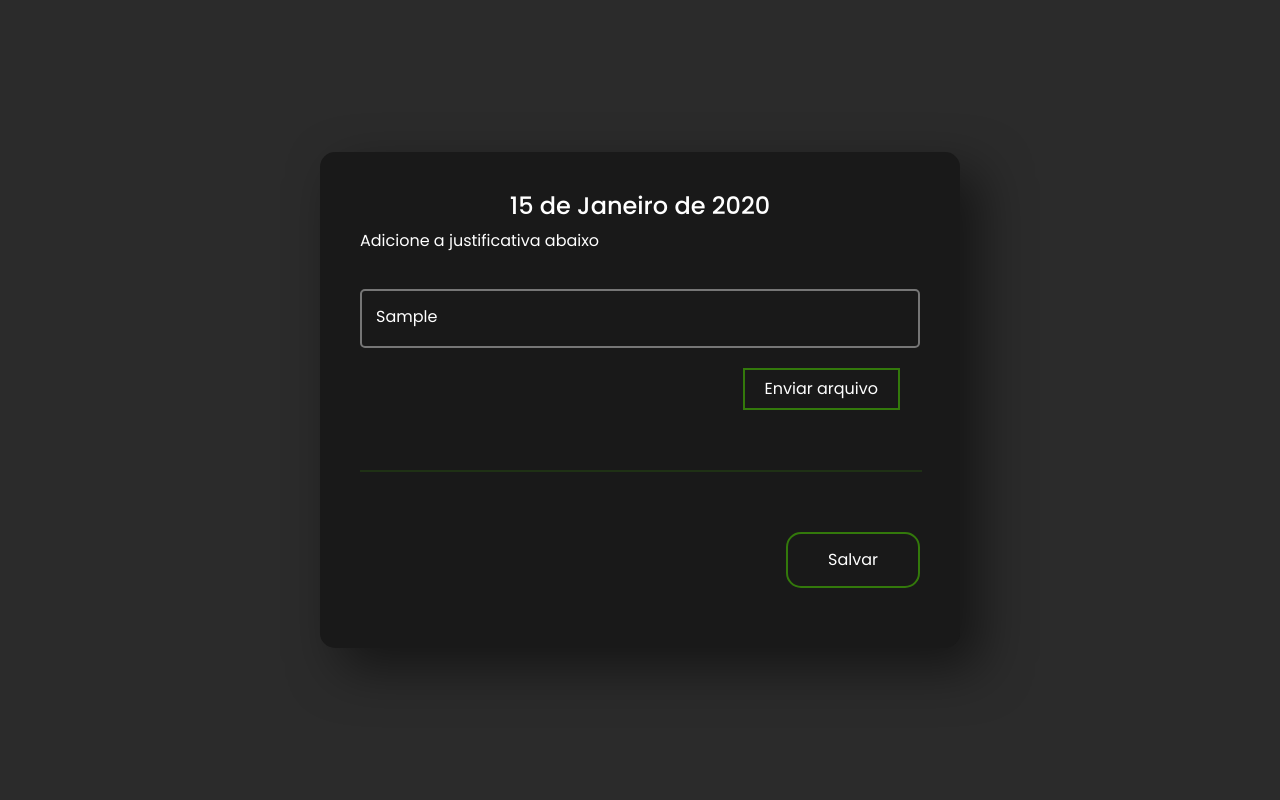
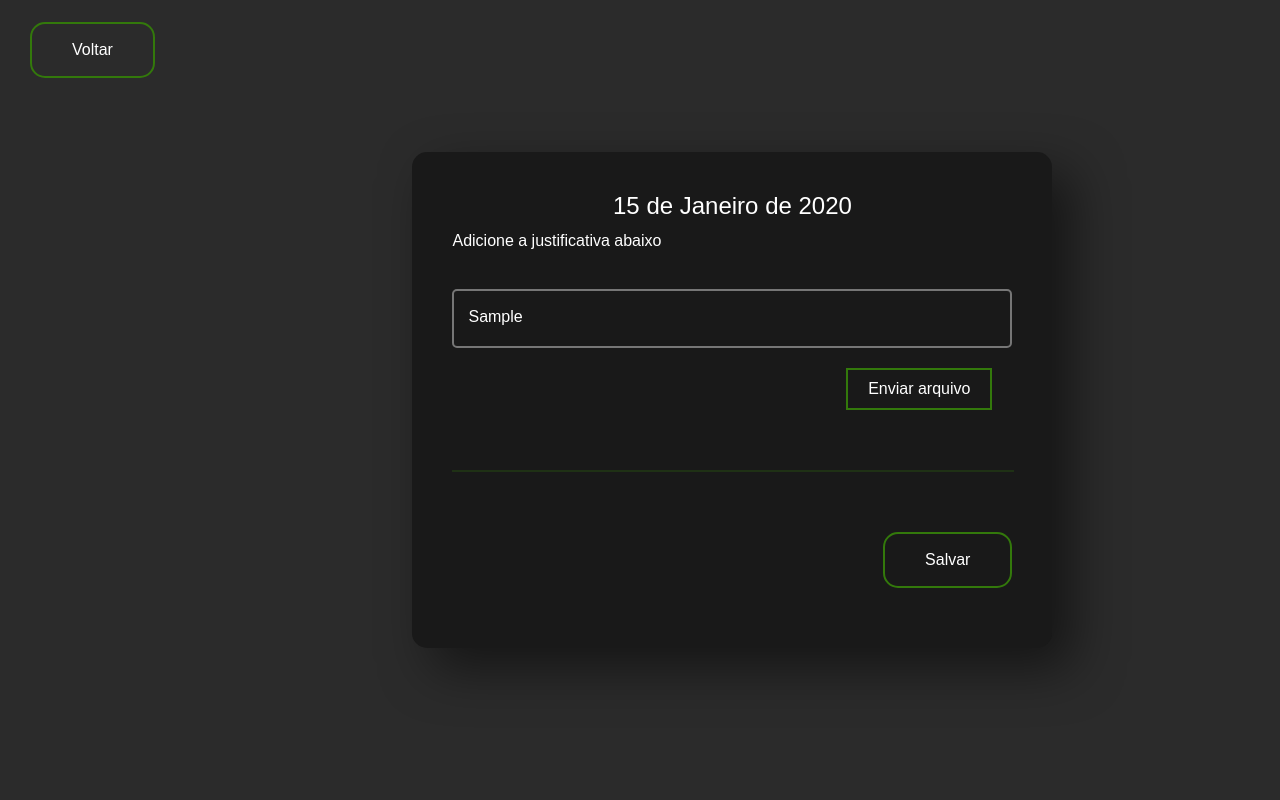
Before and after one commit to thidoa/refeitorio, a Django app: template refeitorio/templates/aluno_faltas.html in a window 1280 px wide. Run offline with Django 4.2, Linux system fonts and the light colour scheme; tables that the repository leaves empty hold one stand-in row (values such as "Sample post"); the template is opened without the code that fills it: values that come from a table or form of the project are taken from there, most other values are stand-ins (such as "Sample title", 1, 10 or a date in 2020); some libraries are stand-ins or nearby versions.

Commit message:
Pequenas correções de layout

```diff
--- a/refeitorio/static/css/aluno_faltas.css
+++ b/refeitorio/static/css/aluno_faltas.css
@@ -1,10 +1,4 @@
 @import url('https://fonts.googleapis.com/css2?family=Poppins:wght@400;500;600&display=swap');
-* {
-    margin: 0;
-    padding: 0;
-    box-sizing: border-box;
-    font-family: 'Poppins', sans-serif;
-}
 
 body {
     display: flex;
@@ -17,6 +11,34 @@ body {
     height: 100vh;
 }
 
+header {
+    padding: 20px;
+    display: flex;
+    justify-content: end;
+    align-items: center;
+    height: 10vh;
+    margin: 10px;
+}
+
+header a {
+    border: 0;
+    background: transparent;
+    text-align: center;
+    border: 2px solid #33790b;
+    padding: 14px 40px;
+    outline: none;
+    color: #fff;
+    border-radius: 15px;
+    transition: 0.25s;
+    cursor: pointer;
+    text-decoration: none;
+}
+
+header a:hover {
+    background: #33790b;
+    text-decoration: none;
+    color: #fff;
+}
 
 .box {
     display: flex;
--- a/refeitorio/templates/aluno_faltas.html
+++ b/refeitorio/templates/aluno_faltas.html
@@ -5,14 +5,18 @@
 	<title>Suas faltas</title>
 </head>
 <body>
+    <header>
+        <a href="{% url 'home' %}">Voltar</a>
+    </header>
     <div class="box">
+            {% if tot != 0 %}
                 <form action="{% url 'faltas' %}"  method="post" enctype="multipart/form-data">
                     {% csrf_token %}
                     {% for falta in faltas %}
                         <h2>{{ falta.data }}</h2>
                         <p>Adicione a justificativa abaixo</p>
                         <input hidden value="{{ falta.id }}" name="id_falta" type="text">
-                    {% if falta.justificativa != 'None' %}
+                        {% if falta.justificativa != None %}
                             <textarea placeholder="Justificativa" defa name="justificativa">{{ falta.justificativa }}</textarea>
                         {% else %}
                             <textarea placeholder="Justificativa" name="justificativa"></textarea>
@@ -23,6 +27,9 @@
                     {% endfor %}
                     <button type="submit">Salvar</button>
                 </form>
+            {% else %}
+                <p>Nenhuma falta no sistema</p>
+            {% endif %}
     </div>
     <script src="{% static 'js/aluno_faltas.js' %}"></script>
 {%  endblock %}
--- a/refeitorio/templates/falta.html
+++ b/refeitorio/templates/falta.html
@@ -13,7 +13,7 @@
 				{% csrf_token %}
 				<p>Justificativa:</p>
 				<input hidden value="{{ falta.id }}" name="id" type="text">
-				{% if falta.justificativa != '' %}
+				{% if falta.justificativa != None %}
 					<p class="justificativa">
 						{{ falta.justificativa }}
 					</p>
--- a/refeitorio/templates/funcionario_faltas.html
+++ b/refeitorio/templates/funcionario_faltas.html
@@ -6,7 +6,6 @@
 </head>
 	<header>
 		<a href="/home/">Voltar</a>
-		<a href="/logout/">Sair</a>
 	</header>
 	<main>
 		<div class="container">
--- a/refeitorio/templates/home_aluno.html
+++ b/refeitorio/templates/home_aluno.html
@@ -13,11 +13,6 @@
 	<main>
 		<h1>{{ nome }}</h1>
 		<h3>{{ matricula }}</h3>
-
-		{% if mensagem != "" %}
-			<p>{{ mensagem }}</p>
-		{% endif %}
-
 		<form method="POST" action="{% url 'home' %}">
 			{% csrf_token %}
 			<span class="dias_semana">
--- a/refeitorio/templates/home_funcionario.html
+++ b/refeitorio/templates/home_funcionario.html
@@ -8,8 +8,8 @@
 <body>
 	<header>
 		<a href="{% url 'faltas' %}">Gerenciar faltas</a>
+		<a href="{% url 'quentinhas_extras' %}" target="_blank">Quentinhas extras</a>
 		<a href="/logout/">Sair</a>
-		<a href="{% url 'quentinhas_extras' %}">Quentinhas extras</a>
 	</header>
 	<main>
 		<h1>FUNCIONÁRIO {{ nome }}</h1>
--- a/refeitorio/templates/register_aluno.html
+++ b/refeitorio/templates/register_aluno.html
@@ -1,5 +1,5 @@
+{% extends 'base.html' %}
 {% load bootstrap4 %}
-{% extends 'base.html' %}
 {% load static %}
 {% block content %}
 	<title>Registro de Aluno</title>
--- a/refeitorio/templates/register_funcionario.html
+++ b/refeitorio/templates/register_funcionario.html
@@ -1,5 +1,5 @@
+{% extends 'base.html' %}
 {% load bootstrap4 %}
-{% extends 'base.html' %}
 {% load static %}
 {% block content %}
 	<title>Registro de Funcionário</title>
--- a/refeitorio/views.py
+++ b/refeitorio/views.py
@@ -24,14 +24,13 @@ def home(request):
 
             if request.method == 'POST':
                 hora_atual = datetime.now(timezone('America/Sao_Paulo')).time()
-                hora_limite = datetime.strptime("16:30:00", "%H:%M:%S").time()
+                hora_limite = datetime.strptime("23:00:00", "%H:%M:%S").time()
 
                 if hora_atual > hora_limite:
                     context = {
                         "nome": aluno.nome,
                         "matricula": aluno.username,
                         "quentinhas": aluno.quentinha,
-                        "mensagem": "Não é mais possível alterar as marcações, volte antes das 16:30"
                     }
                     messages.error(request, 'Não é mais possível alterar as marcações, volte antes das 16:30')
                     return render(request, 'home_aluno.html', context)
@@ -224,6 +223,7 @@ def faltas(request):
 
             context = {
                 'faltas': faltas,
+                'tot': len(faltas)
             }
 
             return render(request, 'aluno_faltas.html', context)
@@ -315,7 +315,7 @@ def quentinhas_extras(request):
             quentinhas_extras = int(dados[0])
     else:
         messages.error(request, 'Só é possível acessar as quentinhas extras entre 11:00 e 13:30')
-        return redirect('/home/')
+        quentinhas_extras = 0
 
     context = {
         'quentinhas_extras': quentinhas_extras,
```
Lines whose indentation alone changed are shown as unchanged.
